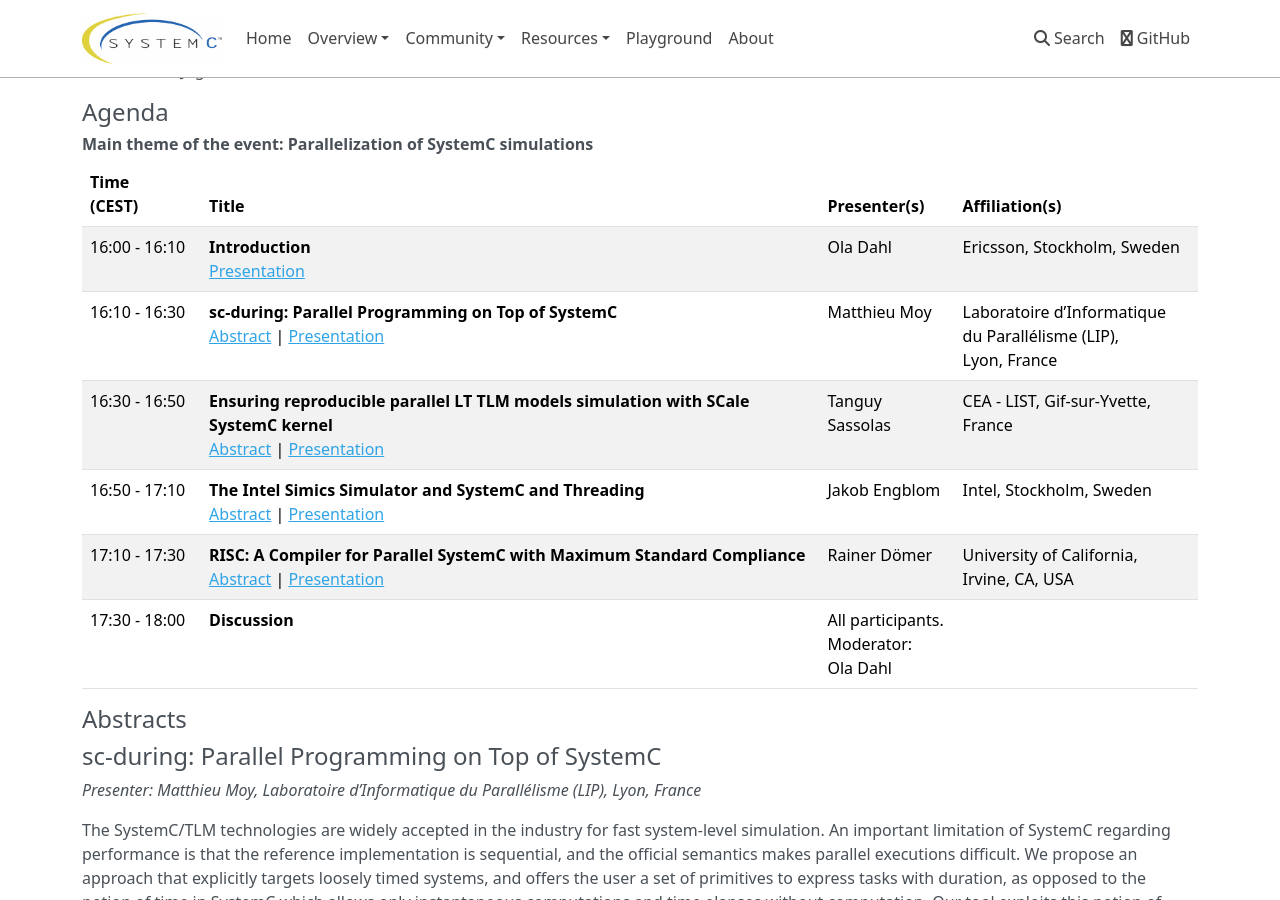
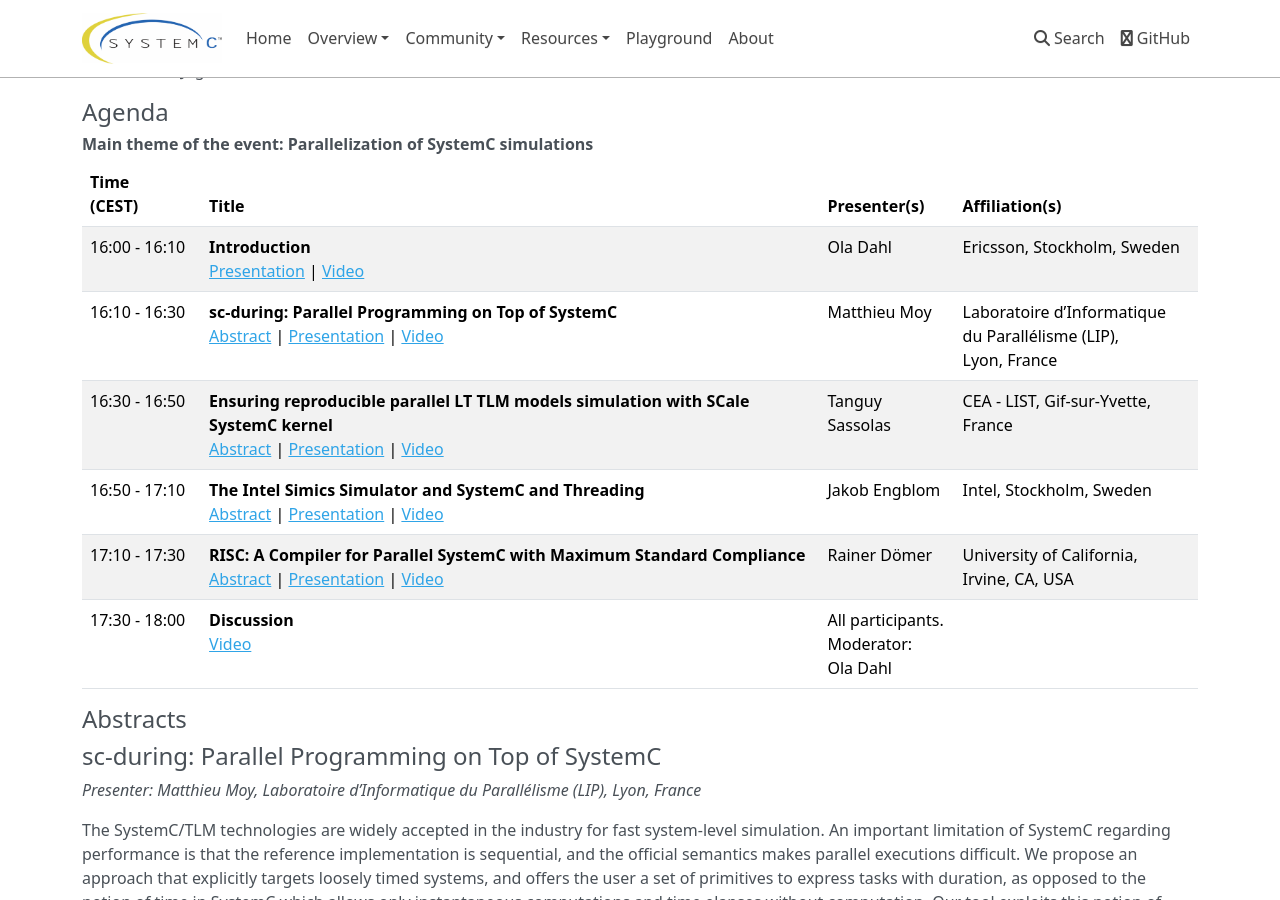
Before and after one commit to accellera-official/systemc.org, an MkDocs documentation site: the page built from docs/events/scef202204.md, in a window 1280 px wide and 900 px high, scrolled down 368 px. Built offline with MkDocs 1.6.1, drawn with Linux system fonts in a browser that asks for light colours; nearby versions of some CDN libraries.

Commit message:
added links to videos

```diff
--- a/docs/events/scef202204.md
+++ b/docs/events/scef202204.md
@@ -33,12 +33,12 @@ Registration is free of charge. [Register here](https://form.jotform.com/2206646
 
 | Time (CEST)&nbsp;&nbsp;&nbsp;&nbsp; | Title | Presenter(s) | Affiliation(s) |
 | ------------- | ---------------- | ---------------- | ---------------- |
-| 16:00 - 16:10 | **Introduction**<br>[Presentation][1] | Ola Dahl | Ericsson, Stockholm, Sweden |
-| 16:10 - 16:30 | **sc-during: Parallel Programming on Top of SystemC**<br>[Abstract](#sc-during-parallel-programming-on-top-of-systemc)  \| [Presentation][2] | Matthieu Moy | Laboratoire d’Informatique<br>du Parallélisme (LIP),<br> Lyon, France |
-| 16:30 - 16:50 | **Ensuring reproducible parallel LT TLM models simulation with SCale SystemC kernel**<br>[Abstract](#ensuring-reproducible-parallel-lt-tlm-models-simulation-with-scale-systemc-kernel)  \| [Presentation][3] | Tanguy Sassolas  | CEA - LIST, Gif-sur-Yvette, France |
-| 16:50 - 17:10 | **The Intel Simics Simulator and SystemC and Threading**<br>[Abstract](#the-intel-simics-simulator-and-systemc-and-threading)  \| [Presentation][4] | Jakob Engblom | Intel, Stockholm, Sweden  |
-| 17:10 - 17:30 | **RISC: A Compiler for Parallel SystemC with Maximum Standard Compliance**<br>[Abstract](#risc-a-compiler-for-parallel-systemc-with-maximum-standard-compliance)  \| [Presentation][5]| Rainer Dömer | University of California,<br> Irvine, CA, USA |
-| 17:30 - 18:00 | **Discussion** | All participants.<br>Moderator:<br>Ola Dahl  |
+| 16:00 - 16:10 | **Introduction**<br>[Presentation][1p] \| [Video][1v] | Ola Dahl | Ericsson, Stockholm, Sweden |
+| 16:10 - 16:30 | **sc-during: Parallel Programming on Top of SystemC**<br>[Abstract](#sc-during-parallel-programming-on-top-of-systemc)  \| [Presentation][2p] \| [Video][2v] | Matthieu Moy | Laboratoire d’Informatique<br>du Parallélisme (LIP),<br> Lyon, France |
+| 16:30 - 16:50 | **Ensuring reproducible parallel LT TLM models simulation with SCale SystemC kernel**<br>[Abstract](#ensuring-reproducible-parallel-lt-tlm-models-simulation-with-scale-systemc-kernel)  \| [Presentation][3p] \| [Video][3v] | Tanguy Sassolas  | CEA - LIST, Gif-sur-Yvette, France |
+| 16:50 - 17:10 | **The Intel Simics Simulator and SystemC and Threading**<br>[Abstract](#the-intel-simics-simulator-and-systemc-and-threading)  \| [Presentation][4p] \| [Video][4v] | Jakob Engblom | Intel, Stockholm, Sweden  |
+| 17:10 - 17:30 | **RISC: A Compiler for Parallel SystemC with Maximum Standard Compliance**<br>[Abstract](#risc-a-compiler-for-parallel-systemc-with-maximum-standard-compliance)  \| [Presentation][5p] \| [Video][5v] | Rainer Dömer | University of California,<br> Irvine, CA, USA |
+| 17:30 - 18:00 | **Discussion**<br>[Video][6v] | All participants.<br>Moderator:<br>Ola Dahl  |
 
 ## Abstracts
 
```
Also changed, not shown: other parts of docs/events/scef202204.md (+12 -5 lines).
